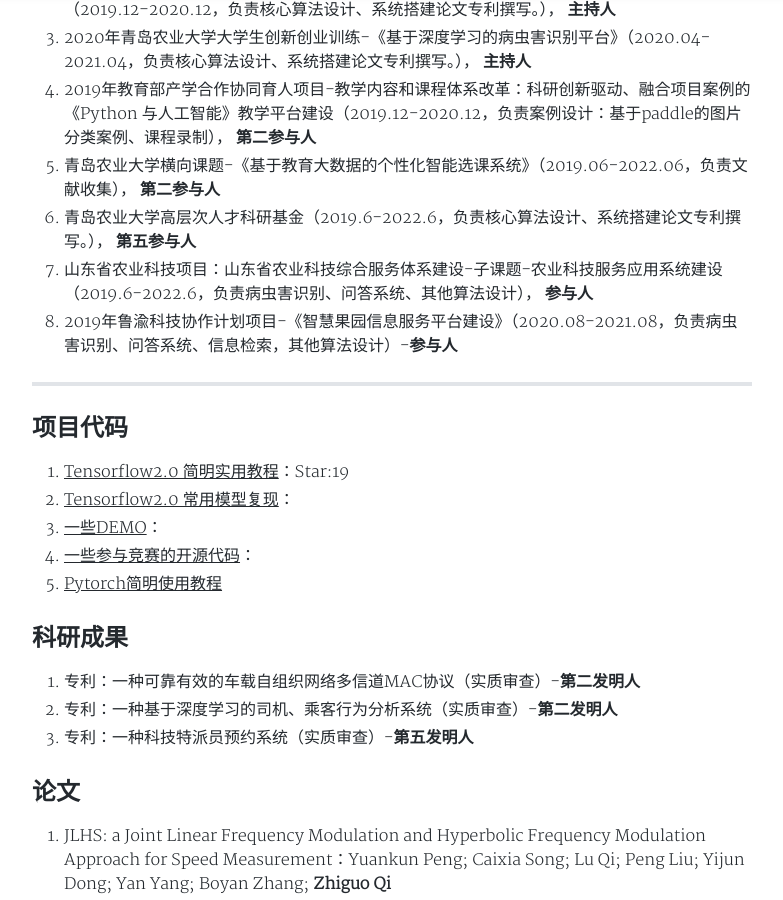
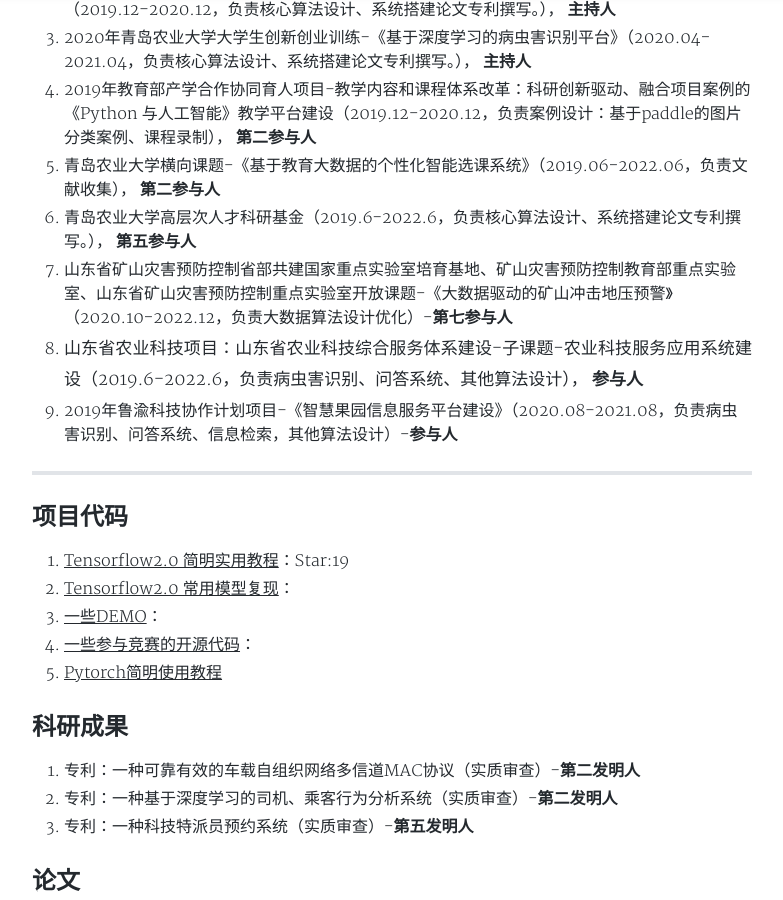
Before and after one commit to Qzgfather/Qzgfather.github.io, a Jekyll site: the page built from _posts/2020-01-09-hello.md, in a window 1280 px wide and 900 px high, scrolled down 972 px. Shown: the whole window, without its empty margins (248-1031 px from the left). Built offline with Jekyll 4.4.1, drawn with Linux system fonts in a browser that asks for light colours; nearby versions of some CDN libraries; a style sheet for code colours, icons or effects is not loaded.

Commit message:
更新简历

```diff
--- a/_posts/2020-01-09-hello.md
+++ b/_posts/2020-01-09-hello.md
@@ -33,8 +33,10 @@ tags: 个人简介
 4. 2019年教育部产学合作协同育人项目-教学内容和课程体系改革：科研创新驱动、融合项目案例的《Python 与人工智能》教学平台建设（2019.12-2020.12，负责案例设计：基于paddle的图片分类案例、课程录制）， **第二参与人**
 5. 青岛农业大学横向课题-《基于教育大数据的个性化智能选课系统》（2019.06-2022.06，负责文献收集）， **第二参与人**
 6. 青岛农业大学高层次人才科研基金（2019.6-2022.6，负责核心算法设计、系统搭建论文专利撰写。）， **第五参与人**
-7. 山东省农业科技项目：山东省农业科技综合服务体系建设-子课题-农业科技服务应用系统建设（2019.6-2022.6，负责病虫害识别、问答系统、其他算法设计）， **参与人**
-8. 2019年鲁渝科技协作计划项目-《智慧果园信息服务平台建设》（2020.08-2021.08，负责病虫害识别、问答系统、信息检索，其他算法设计）-**参与人**
+7. 山东省矿山灾害预防控制省部共建国家重点实验室培育基地、矿山灾害预防控制教育部重点实验室、山东省矿山灾害预防控制重点实验室开放课题-《大数据驱动的矿山冲击地压预警》（2020.10-2022.12，负责大数据算法设计优化）-**第七参与人**
+8. 山东省农业科技项目：山东省农业科技综合服务体系建设-子课题-农业科技服务应用系统建设（2019.6-2022.6，负责病虫害识别、问答系统、其他算法设计）， **参与人**
+
+9. 2019年鲁渝科技协作计划项目-《智慧果园信息服务平台建设》（2020.08-2021.08，负责病虫害识别、问答系统、信息检索，其他算法设计）-**参与人**
 
 ---
 
```
